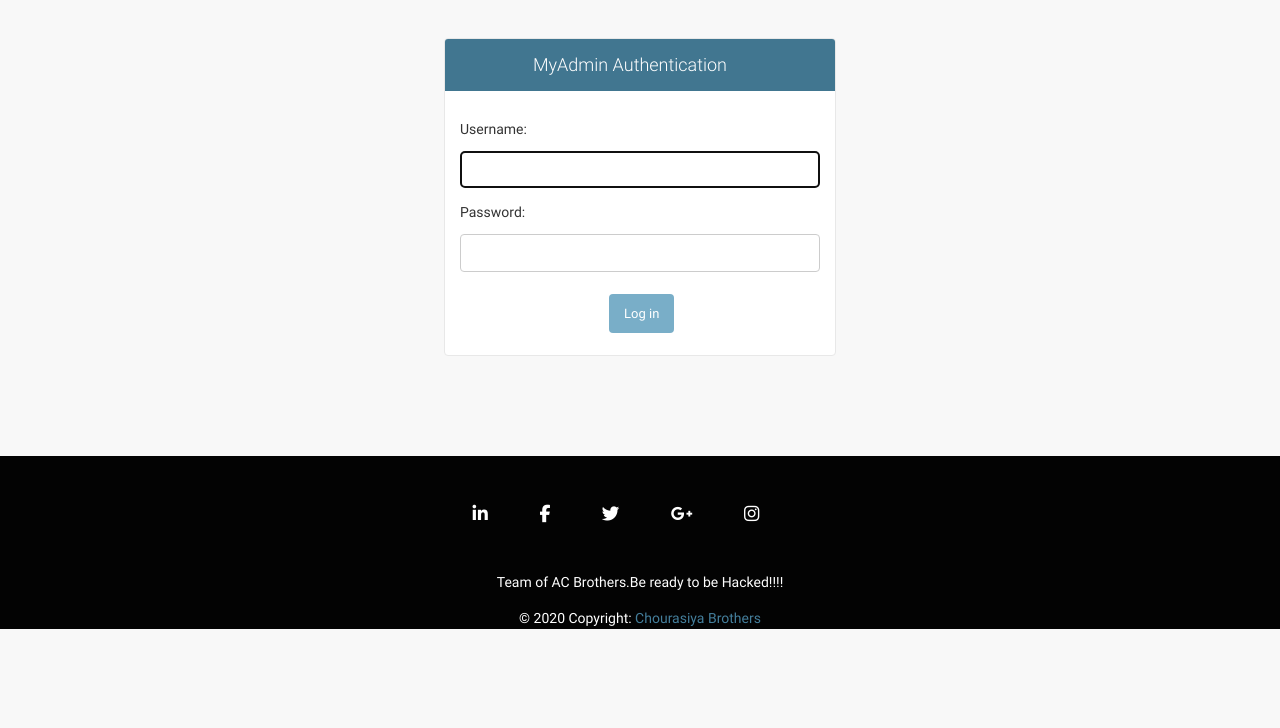
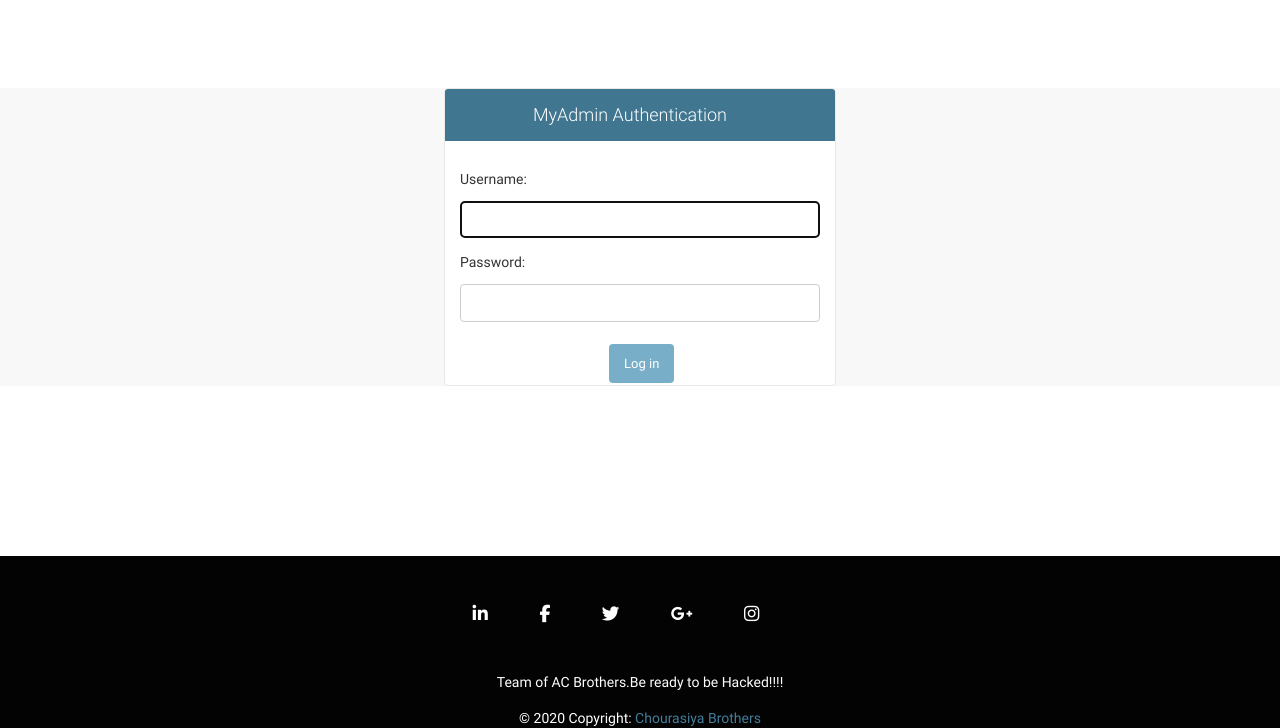
Before and after one commit to amanchourasiya/portfolio, a Django app: page /my_admin/ in a window 1280 px wide. Shown: the part 62-790 px from the top of the page. Before the commit the page ends 691 px from the top, so only its background shows below. Run offline with Django 3.2, Linux system fonts and the light colour scheme; some libraries are stand-ins or nearby versions.

Commit message:
content covering whole screen size in small devices

```diff
--- a/portfolio/my_admin/templates/my_admin.html
+++ b/portfolio/my_admin/templates/my_admin.html
@@ -1,6 +1,7 @@
 {% extends "base.html" %}
 {% load static%}
 {% block page_content %}
+<div ></div>
 
 <head>
 <title>Log in | Django site admin</title>
@@ -19,7 +20,7 @@
 </head>
 
 
-<body class=" login"
+<div class=" login admin-top"
   data-admin-utc-offset="0">
 
 <!-- Container -->
@@ -82,10 +83,10 @@
     </div>
     <!-- END Content -->
 
-    <div id="footer"></div>
+
 </div>
 <!-- END Container -->
 
-</body>
+</div>
 
 {% endblock %}
```
